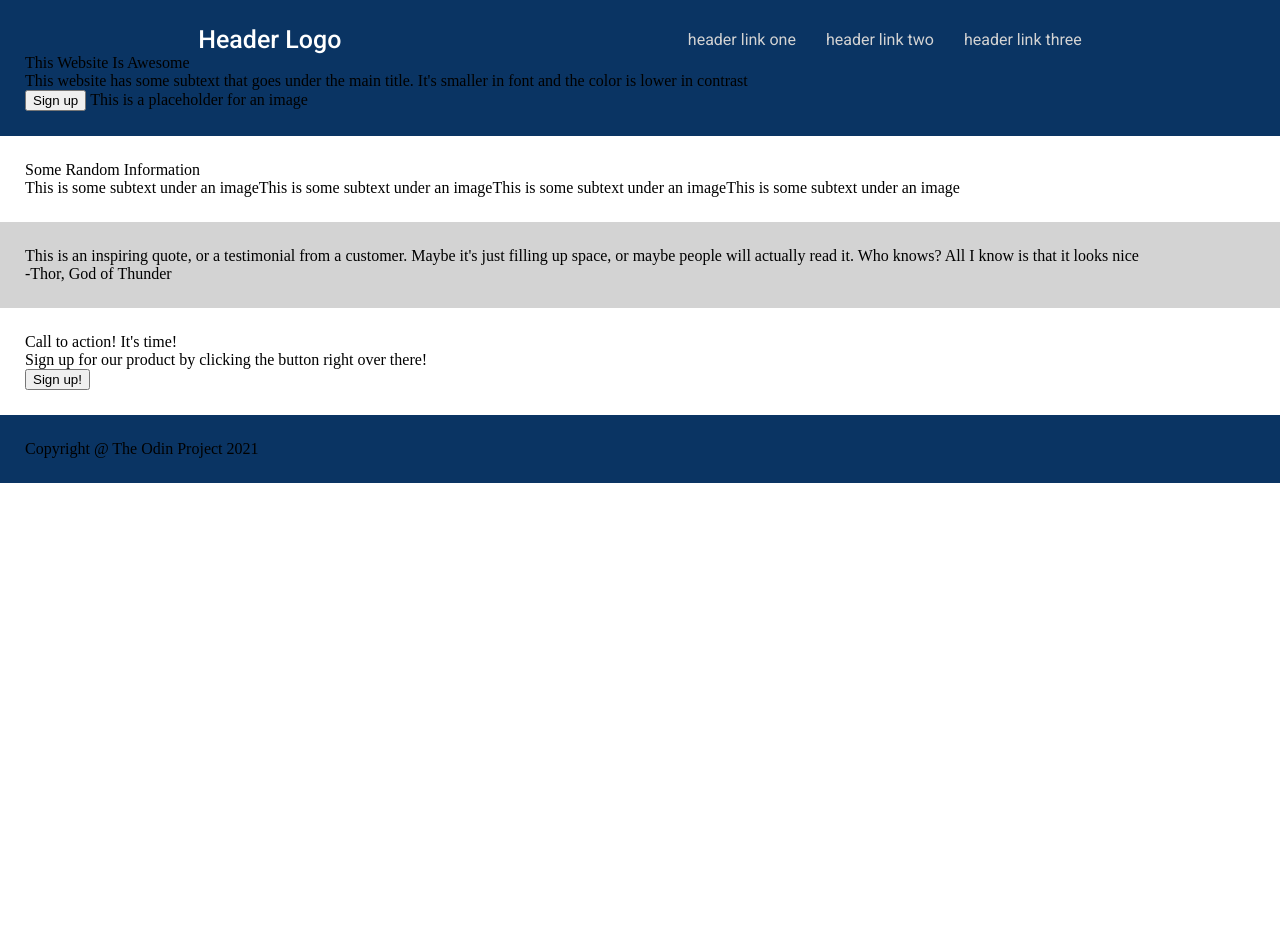
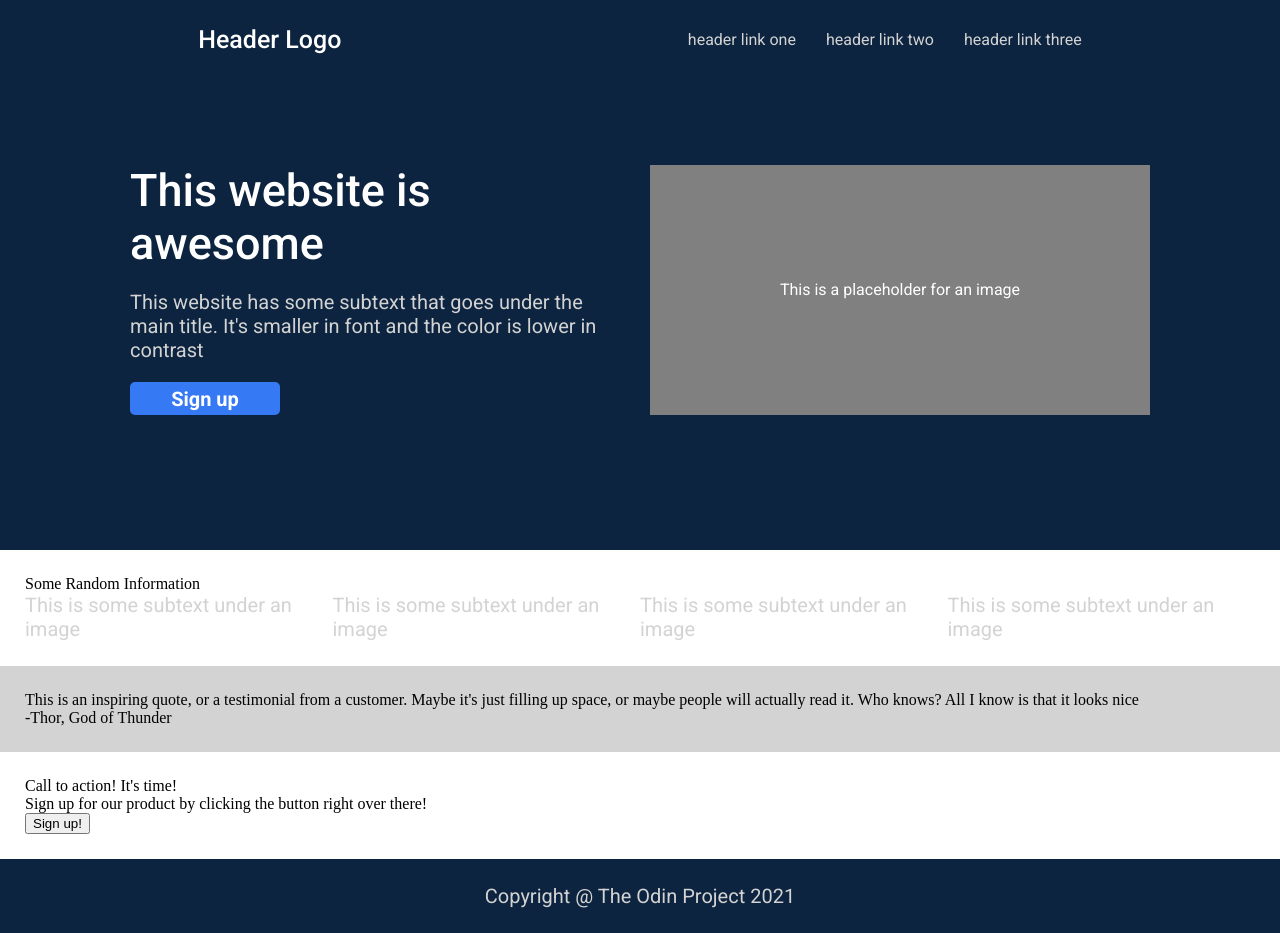
Before and after one commit to TristanTsang/odin-landing-page, a plain HTML site: page index.html in a window 1280 px wide. Before the commit the page ends 800 px from the top, so only its background shows below. Drawn offline with Linux system fonts and the light colour scheme.

Commit message:
Style section 1
Finished styling section 1 according to guidelines

```diff
--- a/index.html
+++ b/index.html
@@ -12,7 +12,7 @@
     />
   </head>
   <body style="margin: 0">
-    <div style="background-color: rgb(10, 52, 99); padding: 25px">
+    <div style="background-color: rgb(12, 36, 63); padding: 25px">
       <nav>
         <div class="header-logo">Header Logo</div>
         <div class="link-container">
@@ -22,17 +22,21 @@
         </div>
       </nav>
 
-      <div style="justify-content: center; align-items: center">
-        <div style="display: inline">
-          <div>This Website Is Awesome</div>
-          <div>
+      <div class="outer-container">
+        <div class="inner-container">
+          <div class="header">This website is awesome</div>
+          <p class="subtext">
             This website has some subtext that goes under the main title. It's
             smaller in font and the color is lower in contrast
-          </div>
-          <button>Sign up</button>
+          </p>
+          <button class="signup-button">Sign up</button>
         </div>
 
-        <div style="display: inline">This is a placeholder for an image</div>
+        <div class="inner-container">
+          <div class="placeholder-image">
+            This is a placeholder for an image
+          </div>
+        </div>
       </div>
     </div>
 
@@ -76,8 +80,15 @@
         </div>
       </div>
     </div>
-    <div style="background-color: rgb(10, 52, 99); padding: 25px">
-      <div>Copyright @ The Odin Project 2021</div>
+    <div
+      style="
+        background-color: rgb(12, 36, 63);
+        padding: 25px;
+        display: flex;
+        justify-content: center;
+      "
+    >
+      <div class="subtext">Copyright @ The Odin Project 2021</div>
     </div>
   </body>
 </html>
--- a/styles.css
+++ b/styles.css
@@ -23,3 +23,51 @@ nav {
   font-weight: 500;
   font-size: 25px;
 }
+.header {
+  text-wrap: wrap;
+  color: white;
+  font-family: "Roboto";
+  font-weight: 500;
+  font-size: 45px;
+}
+
+.subtext {
+  text-wrap: wrap;
+  color: lightgray;
+  font-family: "Roboto";
+  font-size: 20px;
+}
+.outer-container {
+  display: flex;
+  align-items: center;
+  justify-content: center;
+  margin: 100px 0px 100px 0px;
+}
+.inner-container {
+  width: 500px;
+
+  margin: 10px;
+}
+
+.placeholder-image {
+  font-family: "Roboto";
+  text-align: center;
+  justify-content: center;
+  height: 250px;
+  line-height: 250px;
+  background-color: gray;
+  color: white;
+  padding: auto;
+}
+
+.signup-button {
+  color: white;
+  background-color: rgb(54, 121, 245);
+  border: 0px;
+  font-size: 20px;
+  font-family: "roboto";
+  font-weight: bold;
+  width: 150px;
+  height: 33px;
+  border-radius: 5px;
+}
```
